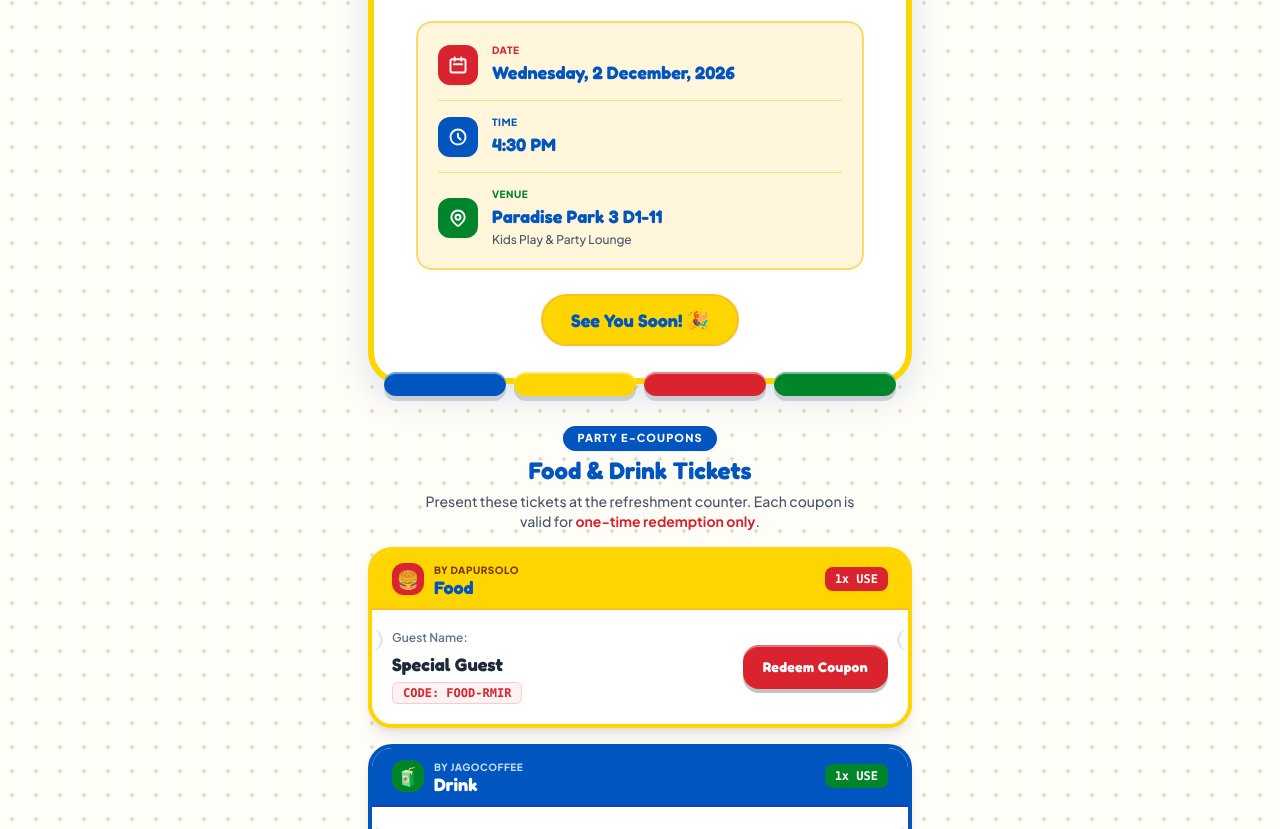
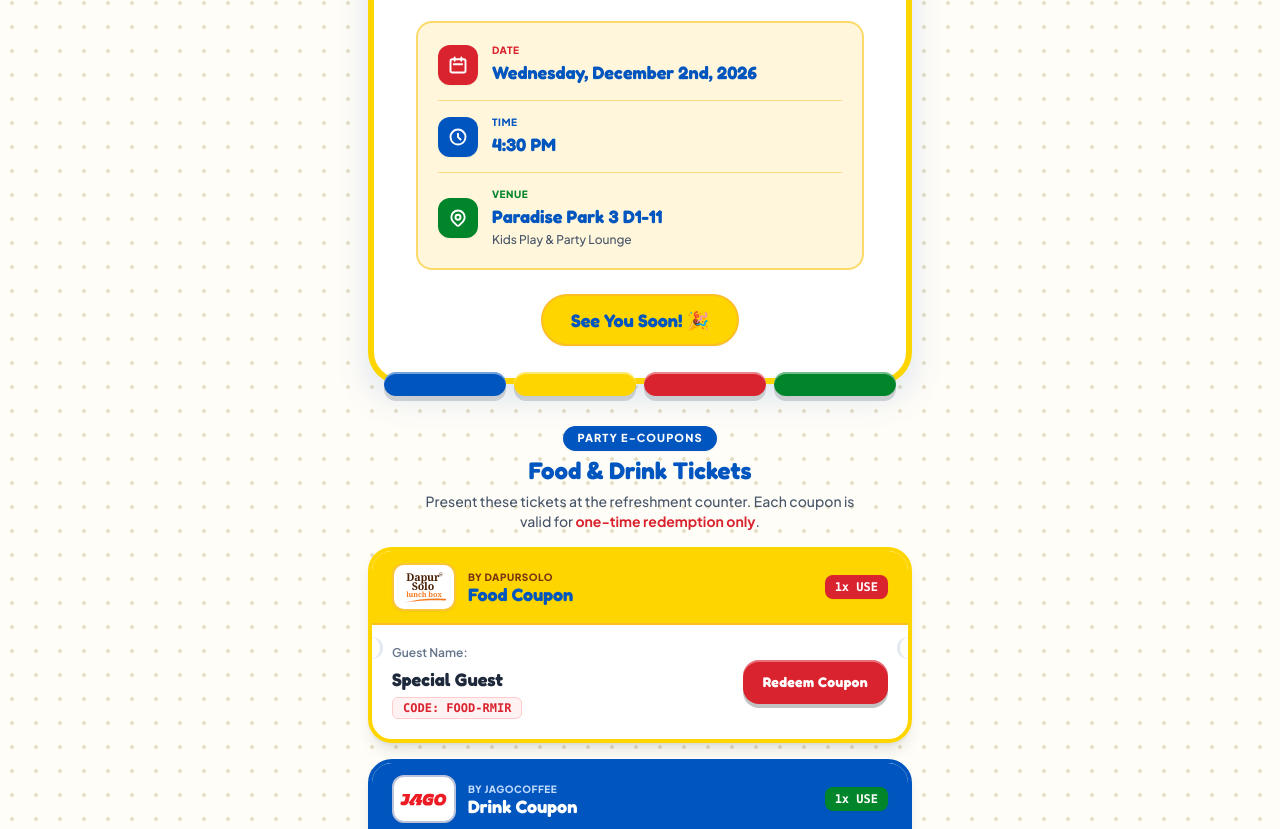
Before and after one commit to wahyuicang/Undangan-Kava, a plain HTML site: page index.html in a window 1280 px wide. Shown: the part 561-1390 px from the top of the page. Drawn offline with nearby package versions, Linux system fonts and the light colour scheme.

Commit message:
index.html

```diff
--- a/index.html
+++ b/index.html
@@ -135,7 +135,7 @@
           3
         </span>
         <span class="text-xs font-extrabold tracking-wider text-lego-blue uppercase">
-          LEGO Birthday Pass
+          Arkanza's Birthday Pass
         </span>
       </div>
 
@@ -266,7 +266,7 @@
 
             <!-- Number 3 Brick Badge -->
             <div class="-ml-3 mt-4 px-3.5 py-1.5 rounded-2xl bg-lego-blue border-4 border-white shadow-lg transform rotate-6 flex flex-col items-center">
-              <span class="text-[9px] font-extrabold uppercase tracking-wider text-lego-yellow leading-none">KAVA IS</span>
+              <span class="text-[9px] font-extrabold uppercase tracking-wider text-lego-yellow leading-none">ARKANZA IS</span>
               <span class="text-[9px] font-extrabold uppercase tracking-wider text-lego-yellow leading-none">TURNING</span>
               <span class="font-display text-3xl font-bold text-white leading-none drop-shadow">3</span>
             </div>
@@ -295,10 +295,10 @@
         <!-- Birthday Title -->
         <div class="mt-5 space-y-1.5">
           <p class="font-display text-sm sm:text-base font-semibold text-lego-blue/90">
-            Come play, and celebrate at
+            Come play and celebrate at
           </p>
           <h1 id="eventTitle" class="font-display text-3xl sm:text-4xl font-bold text-lego-blue tracking-tight leading-tight">
-            Kava's 3rd Birthday Party!
+            Arkanza's 3rd Birthday Party!
           </h1>
           <p class="text-xs sm:text-sm text-slate-600 max-w-md mx-auto pt-1 leading-relaxed">
             Join us for fun, games, cake, and yummy treats as we celebrate turning three!
@@ -317,7 +317,7 @@
             <div>
               <span class="block text-[10px] font-extrabold uppercase tracking-wider text-lego-red">Date</span>
               <p id="eventDate" class="font-display text-base sm:text-lg font-bold text-lego-blue leading-tight">
-                Wednesday, 2 December 2026
+                Wednesday, December 2nd, 2026
               </p>
             </div>
           </div>
@@ -394,21 +394,36 @@
 
       <div class="grid grid-cols-1 gap-4">
 
-        <!-- COUPON 1: FOOD COUPON -->
+        <!-- COUPON 1: FOOD COUPON (DAPUR SOLO LUNCH BOX) -->
         <article id="card-food" class="relative bg-white rounded-3xl border-4 border-lego-yellow shadow-lg overflow-hidden transition-all">
           <div class="ticket-notch-left"></div>
           <div class="ticket-notch-right"></div>
 
           <!-- Header -->
           <div class="bg-lego-yellow px-5 py-3 flex items-center justify-between border-b-2 border-amber-400">
-            <div class="flex items-center gap-2.5">
-              <span class="w-8 h-8 rounded-xl bg-lego-red text-white flex items-center justify-center text-lg shadow-sm">🍔</span>
+            <div class="flex items-center gap-3">
+              <!-- Custom Inline SVG: Dapur Solo lunch box Logo -->
+              <div class="w-16 h-12 rounded-xl bg-white border-2 border-amber-400/90 flex items-center justify-center p-1 shadow-sm shrink-0">
+                <svg viewBox="0 0 180 124" class="w-full h-full" xmlns="http://www.w3.org/2000/svg" role="img" aria-label="Dapur Solo lunch box">
+                  <!-- "Dapur" in dark brown serif -->
+                  <text x="86" y="40" text-anchor="middle" fill="#4A2107" font-family="Georgia, 'Times New Roman', serif" font-weight="700" font-size="37" letter-spacing="-0.8">Dapur</text>
+                  <!-- Registered Trademark Symbol -->
+                  <circle cx="148" cy="18" r="5.5" fill="none" stroke="#4A2107" stroke-width="1.4"/>
+                  <text x="148" y="21" text-anchor="middle" fill="#4A2107" font-family="Arial, sans-serif" font-weight="700" font-size="7.5">R</text>
+                  <!-- "Solo" in dark brown serif -->
+                  <text x="86" y="72" text-anchor="middle" fill="#4A2107" font-family="Georgia, 'Times New Roman', serif" font-weight="700" font-size="37" letter-spacing="-0.6">Solo</text>
+                  <!-- "lunch box" in vibrant orange serif -->
+                  <text x="90" y="96" text-anchor="middle" fill="#F47920" font-family="Georgia, 'Times New Roman', serif" font-weight="700" font-size="25" letter-spacing="-0.3">lunch box</text>
+                  <!-- Sweeping orange curved swoosh underneath -->
+                  <path d="M 18 117 Q 92 98 164 103 C 168 103.5 168 109 163 109 C 95 106 42 113 18 117 Z" fill="#F47920"/>
+                </svg>
+              </div>
               <div>
-                <span class="block text-[10px] font-extrabold uppercase tracking-wider text-amber-900">By DAPURSOLO</span>
-                <h4 class="font-display text-lg font-bold text-lego-blue leading-none">Food</h4>
+                <span class="block text-[10px] font-extrabold uppercase tracking-wider text-amber-900">By DapurSolo</span>
+                <h4 class="font-display text-lg font-bold text-lego-blue leading-none">Food Coupon</h4>
               </div>
             </div>
-            <span class="px-2.5 py-1 rounded-lg bg-lego-red text-white font-mono text-xs font-extrabold shadow-sm">
+            <span class="px-2.5 py-1 rounded-lg bg-lego-red text-white font-mono text-xs font-extrabold shadow-sm shrink-0">
               1x USE
             </span>
           </div>
@@ -436,21 +451,35 @@
           </div>
         </article>
 
-        <!-- COUPON 2: DRINK COUPON -->
+        <!-- COUPON 2: DRINK COUPON (JAGO COFFEE / BEVERAGE) -->
         <article id="card-drink" class="relative bg-white rounded-3xl border-4 border-lego-blue shadow-lg overflow-hidden transition-all">
           <div class="ticket-notch-left"></div>
           <div class="ticket-notch-right"></div>
 
           <!-- Header -->
           <div class="bg-lego-blue px-5 py-3 flex items-center justify-between border-b-2 border-blue-800 text-white">
-            <div class="flex items-center gap-2.5">
-              <span class="w-8 h-8 rounded-xl bg-lego-green text-white flex items-center justify-center text-lg shadow-sm">🧃</span>
+            <div class="flex items-center gap-3">
+              <!-- Custom Inline SVG: JAGO Bold Red Logo with Signature Stepped/Lightning 'A' -->
+              <div class="w-16 h-12 rounded-xl bg-white border-2 border-blue-900/30 flex items-center justify-center px-1.5 py-1 shadow-sm shrink-0">
+                <svg viewBox="0 0 220 74" class="w-full h-full" xmlns="http://www.w3.org/2000/svg" role="img" aria-label="JAGO">
+                  <g fill="#ED1C24">
+                    <!-- Letter J -->
+                    <path d="M 14 14 H 47 L 40 48 C 37 61 28 66 15 66 C 8 66 3 64 2 60 L 4 50 C 5 48 7 48 10 49 C 15 50 20 49 22 43 L 26 26 H 13 C 11 26 10 25 11 22 L 12 16 C 12.5 14.5 13 14 14 14 Z"/>
+                    <!-- Letter A with signature stepped/lightning cutout -->
+                    <path d="M 73 14 H 99 C 102 14 103 16 102 19 L 94 42 H 99 C 101 42 102 44 101 47 L 95 63 C 94 65 92 66 90 66 H 76 C 74 66 73 64 74 62 L 78 51 H 70 L 80 27 H 78 L 60 53 H 65 C 67 53 68 55 67 58 L 64 64 C 63 65.5 62 66 60 66 H 47 C 45 66 44 64 45 62 L 47 58 H 43 C 40 58 39 55 41 52 L 69 16 C 70.5 14.5 71.5 14 73 14 Z"/>
+                    <!-- Letter G -->
+                    <path d="M 134 13 C 145 13 153 15 155 16 C 157 17 157 19 156 22 L 154 29 C 153.5 31 152 31.5 149 31 C 144 30 139 29 135 29 C 127 29 123 34 121 41 C 120 47 123 51 130 51 C 132 51 134 50.5 135 50 L 137 44 H 129 C 127 44 126.5 43 127 40 L 128 36 C 128.5 34.5 129.5 34 131 34 H 151 C 153 34 154 35.5 153.5 38 L 148 60 C 147 63 145 64.5 141 65.5 C 136 66.5 131 67 126 67 C 109 67 101 57 104 40 C 107 22 118 13 134 13 Z"/>
+                    <!-- Letter O -->
+                    <path fill-rule="evenodd" d="M 189 13 C 206 13 215 23 212 40 C 209 57 197 67 180 67 C 163 67 154 57 157 40 C 160 23 172 13 189 13 Z M 187 28 C 180 28 176 33 175 40 C 174 47 177 52 183 52 C 190 52 194 47 195 40 C 196 33 193 28 187 28 Z"/>
+                  </g>
+                </svg>
+              </div>
               <div>
-                <span class="block text-[10px] font-extrabold uppercase tracking-wider text-blue-200">By JAGOCOFFEE</span>
-                <h4 class="font-display text-lg font-bold text-white leading-none">Drink</h4>
+                <span class="block text-[10px] font-extrabold uppercase tracking-wider text-blue-200">By Jagocoffee</span>
+                <h4 class="font-display text-lg font-bold text-white leading-none">Drink Coupon</h4>
               </div>
             </div>
-            <span class="px-2.5 py-1 rounded-lg bg-lego-green text-white font-mono text-xs font-extrabold shadow-sm">
+            <span class="px-2.5 py-1 rounded-lg bg-lego-green text-white font-mono text-xs font-extrabold shadow-sm shrink-0">
               1x USE
             </span>
           </div>
@@ -485,7 +514,7 @@
 
   <!-- FOOTER -->
   <footer class="text-center py-5 px-4 text-xs text-slate-500">
-    <p>Please note that only servers are autorized to tap <strong>"Redeem Coupon"</strong> button.</p>
+    <p>Kindly note that only servers are authorized to press <strong>"Redeem Coupon"</strong> button.</p>
   </footer>
 
   <!-- HIGH-Z-INDEX CONFIRMATION MODAL -->
@@ -526,10 +555,10 @@
     // 1. EVENT CONFIGURATION (Customize your party details here)
     // =========================================================
     const EVENT_CONFIG = {
-      childName: "Kava",
+      childName: "Arkanza",
       age: 3,
-      title: "Kava's 3rd Birthday Party!",
-      date: "Wednesday, 2 December, 2026",
+      title: "Arkanza's 3rd Birthday Party!",
+      date: "Wednesday, December 2nd, 2026",
       time: "4:30 PM",
       venue: "Paradise Park 3 D1-11",
       address: "Kids Play & Party Lounge"
```
